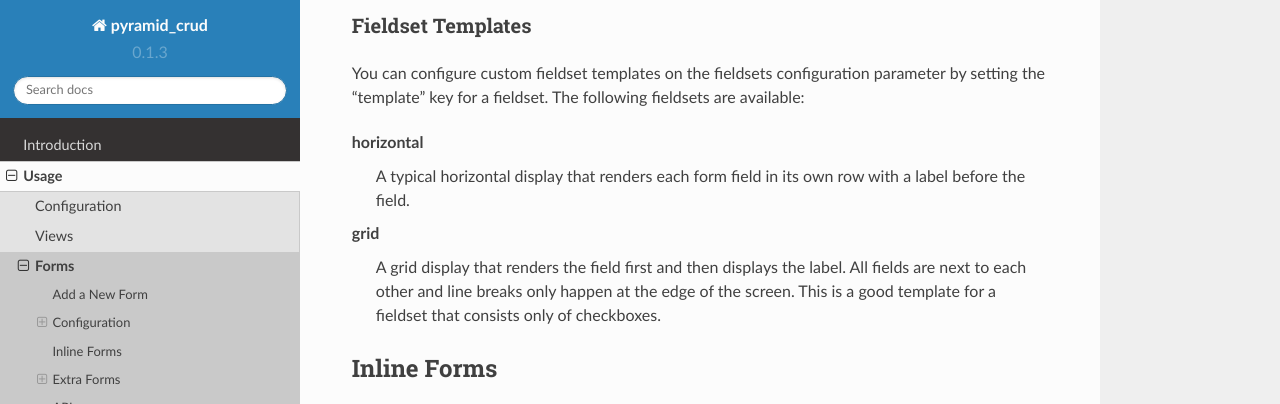
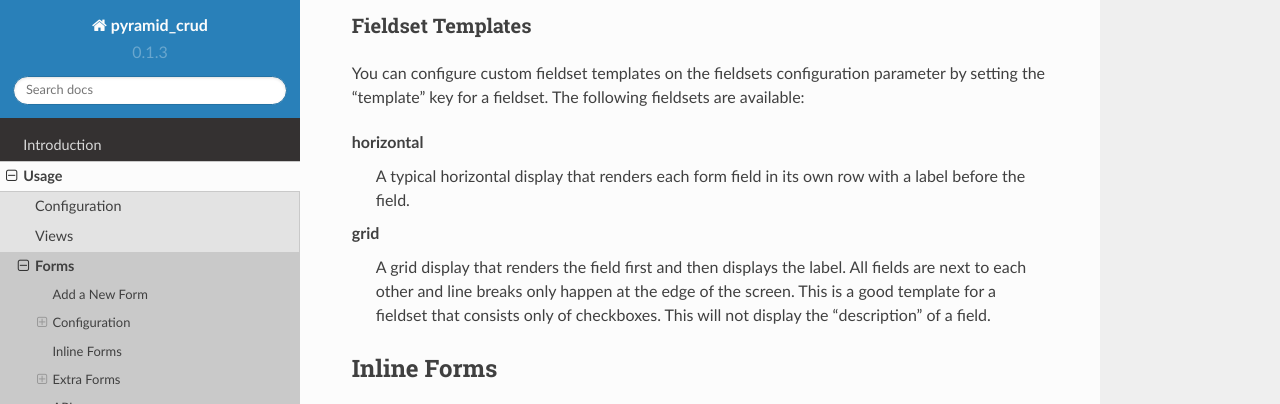
Before and after one commit to Javex/pyramid_crud, a Sphinx documentation site: the page built from docs/usage/forms.rst, in a window 1280 px wide and 900 px high, scrolled down 605 px, cut to the strip 0-404 px from the top of the window. Built offline with Sphinx 7.4.7 and the Read the Docs theme 2.0.0, drawn with Linux system fonts in a browser that asks for light colours.

Commit message:
Small doc update

```diff
--- a/docs/usage/forms.rst
+++ b/docs/usage/forms.rst
@@ -38,7 +38,7 @@ grid
     A grid display that renders the field first and then displays the label.
     All fields are next to each other and line breaks only happen at the edge
     of the screen. This is a good template for a fieldset that consists only of
-    checkboxes.
+    checkboxes. This will not display the "description" of a field.
 
 .. _inline_forms:
 
```
